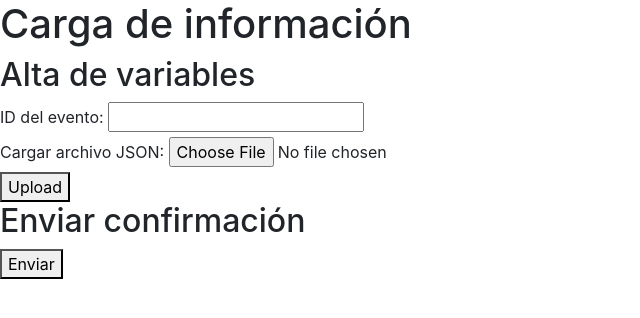
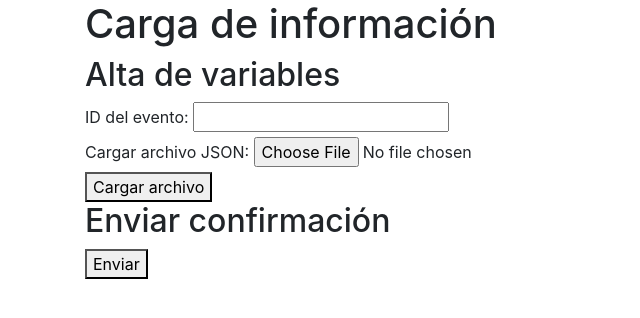
Before and after one commit to sinboleto/confirmacion, a Flask app: page /upload in a window 1280 px wide. Shown: the top 318 px of the page, without its empty margins (0-640 px from the left). Run offline with Flask 3, Linux system fonts and the light colour scheme; some libraries are stand-ins or nearby versions.

Commit message:
Modificación formato

```diff
--- a/app.py
+++ b/app.py
@@ -108,7 +108,7 @@ Te extendemos la invitación para *la boda de Amaya y José Manuel* que se celeb
 
     app.logger.info(conversation_states)
 
-    return 'Inicio'
+    return redirect(url_for('upload'))
 
 
 @app.route('/', methods=['POST'])
@@ -301,7 +301,7 @@ def upload_json_file():
                 # Update dict_info_invitados with the uploaded JSON data
                 for phone_number, info in json_data.items():
                     dict_info_invitados[phone_number] = info
-                return 'File uploaded and data added to dict_info_invitados successfully.'
+                return redirect(url_for('upload'))
             except json.JSONDecodeError:
                 return 'Invalid JSON file.'
     return 'No file uploaded or an error occurred.'
--- a/templates/upload.html
+++ b/templates/upload.html
@@ -7,7 +7,10 @@
 </head>
 
 <body>
+    <div class="container">
         <h1>Carga de información</h1>
+
+        <div>
             <h2>Alta de variables</h2>
             <form method="POST" action="/upload" enctype="multipart/form-data">
                 <!-- Add a text input for id_evento -->
@@ -22,14 +25,17 @@
                 <input type="file" name="json_file" id="json_file" accept=".json" required>
                 <br>
 
-        <button type="submit">Upload</button>
+                <button type="submit">Cargar archivo</button>
             </form>
+        </div>
 
+        <div>
             <h2>Enviar confirmación</h2>
             <form method="GET" action="/start">
                 <button type="submit">Enviar</button>
             </form>
-
+        </div>
+    </div>
 </body>
 
 </html>
```
Also changed, not shown: templates/dashboard.html (+10 -3 lines). Lines whose indentation alone changed are shown as unchanged.
